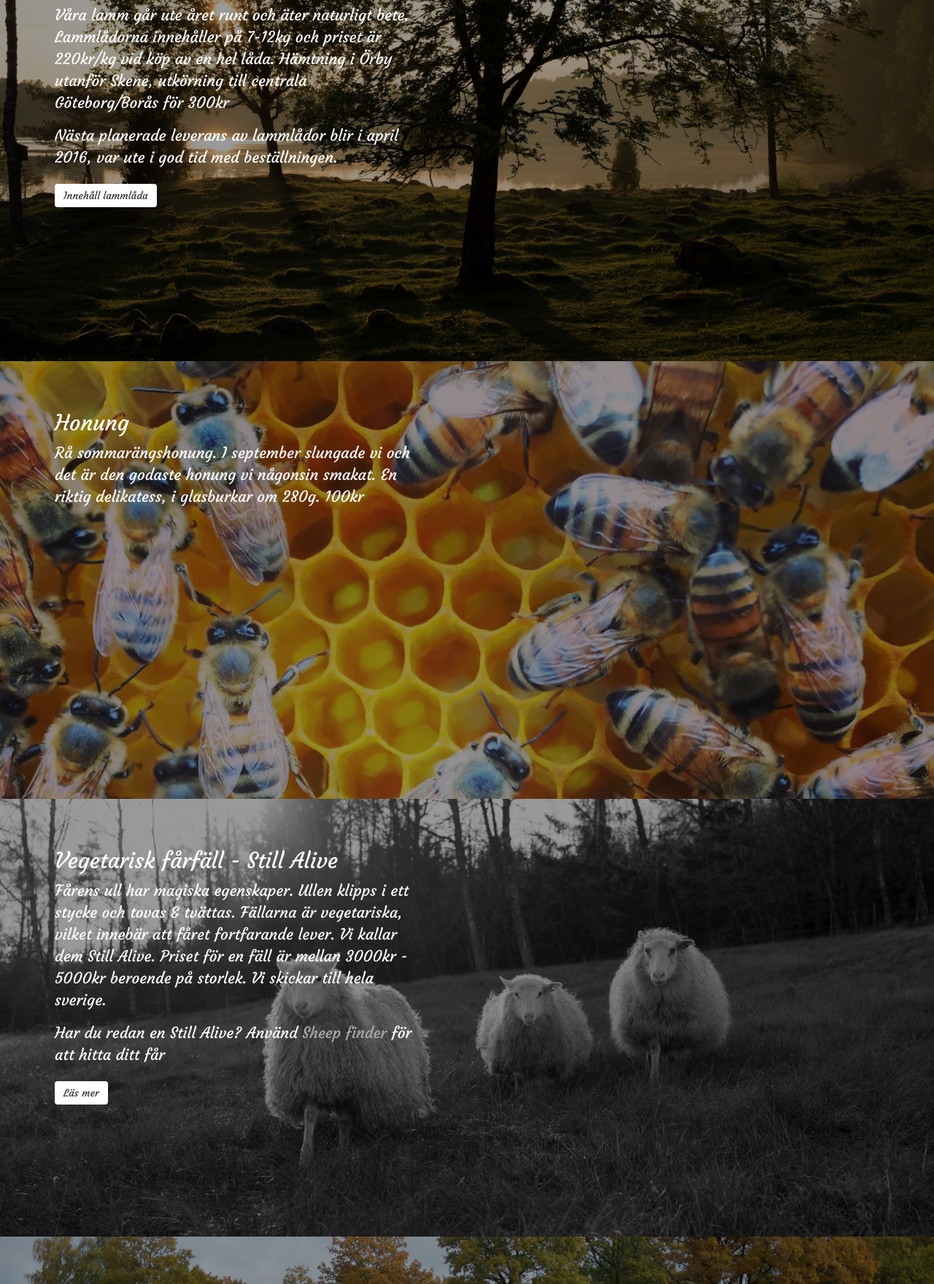
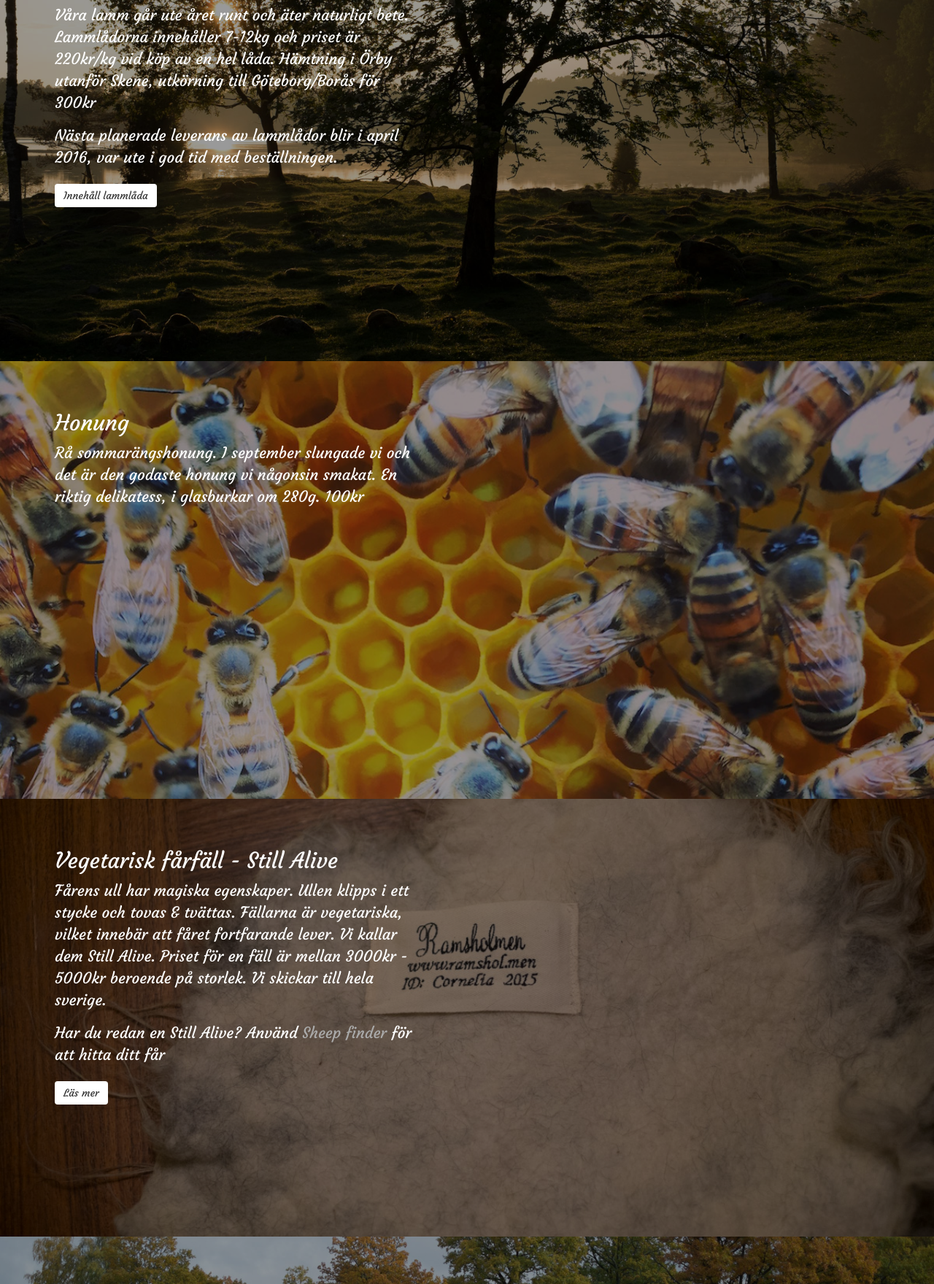
Before and after one commit to rhymn/ramsholmen, a website: page index.html in a window 1280 px wide. Shown: the part 307-2067 px from the top of the page at 73% size. Drawn offline with nearby package versions, Linux system fonts and the light colour scheme.

Commit message:
Justering still alice/sheepfinder

```diff
--- a/index.html
+++ b/index.html
@@ -37,7 +37,7 @@
 						<div class="col-sm-6">
 							<div class="jumbotron lamb-text">
 								<h2>Lammlåda</h2>
-								<p>Våra lamm går ute året runt och äter naturligt bete. Lammlådorna innehåller på 7-12kg och priset är 220kr/kg vid köp av en hel låda. Hämtning i Örby utanför Skene, utkörning till centrala Göteborg/Borås för 300kr</p>
+								<p>Våra lamm går ute året runt och äter naturligt bete. Lammlådorna innehåller 7-12kg och priset är 220kr/kg vid köp av en hel låda. Hämtning i Örby utanför Skene, utkörning till Göteborg/Borås för 300kr</p>
 
 								<p>Nästa planerade leverans av lammlådor blir i april 2016, var ute i god tid med beställningen.</p>
 
--- a/style.css
+++ b/style.css
@@ -56,6 +56,13 @@ a:hover{
 }
 
 .skin-section{
+	background-image: url(img/stillalive.jpg);
+	background-size: cover;
+	background-repeat: no-repeat;
+	background-position:left center;
+}
+
+.sheepfinder-section{
 	background-image: url(img/tre-tjejer.jpg);
 	background-size: cover;
 	background-repeat: no-repeat;
```
Also changed, not shown: sheepfinder/index.html (+1 -1 lines), img/stillalive.jpg (added).
